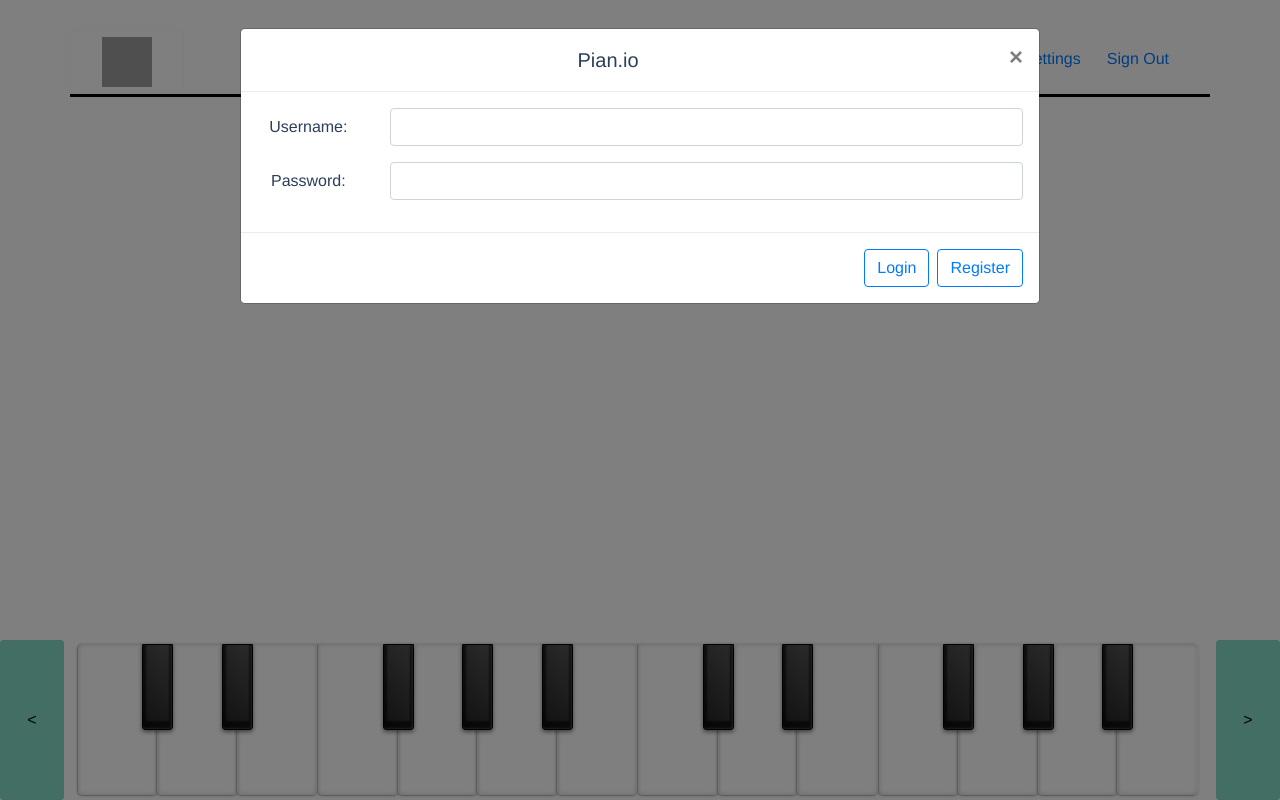
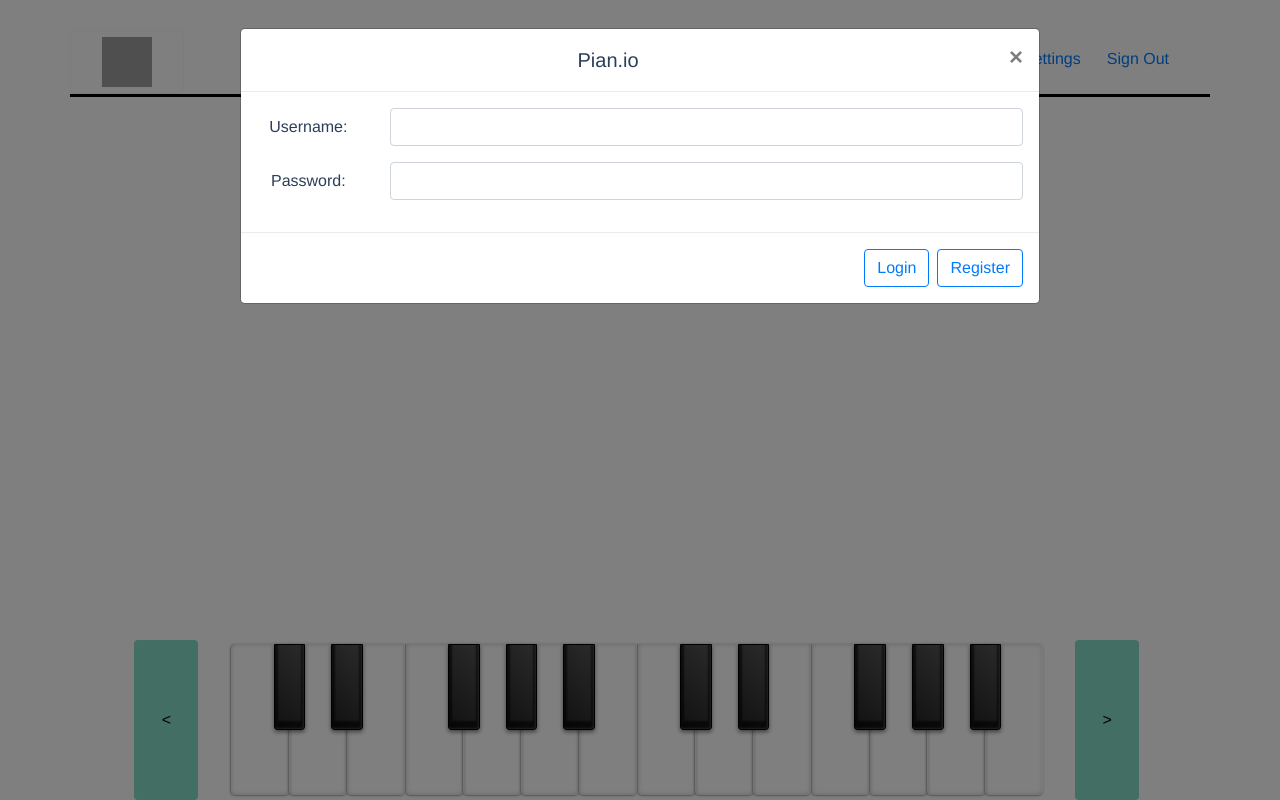
Before and after one commit to kusamkaur16/SENG513-FinalProject, a Vue app: page / in a window 1280 px wide. Built offline with nearby package versions, Linux system fonts and the light colour scheme; grey boxes are pictures that could not be loaded.

Commit message:
changing some elemet positions

```diff
--- a/src/components/PianokeysModal.vue
+++ b/src/components/PianokeysModal.vue
@@ -45,7 +45,7 @@
 
 .increaseOctave {
   position: absolute;
-  right: 0px;
+  right: 11%;
   bottom: 0px;
   width: 5%;
   height: 100%;
@@ -54,7 +54,7 @@
 
 .decreaseOctave {
   position: absolute;
-  left: 0px;
+      left: 10.5%;
   bottom: 0px;
   width: 5%;
   height: 100%;
@@ -62,10 +62,9 @@
 }
 
 .pianoKeys {
-  height: 100%;
-  width: 90%;
-  left: 5%;
-  padding-left: 1%;
+    height: 100%;
+      width: 90%;
+      left: 18%;
   /* margin: 5em auto;
   padding: 3em 0 0 3em; */
   position: relative;
@@ -86,7 +85,7 @@
 .white {
   top: 2.5%;
   height: 95%;
-  width: 7.14%;
+  width: 5.14%;
   z-index: 1;
   border-left: 1px solid #bbb;
   border-bottom: 1px solid #bbb;
```
